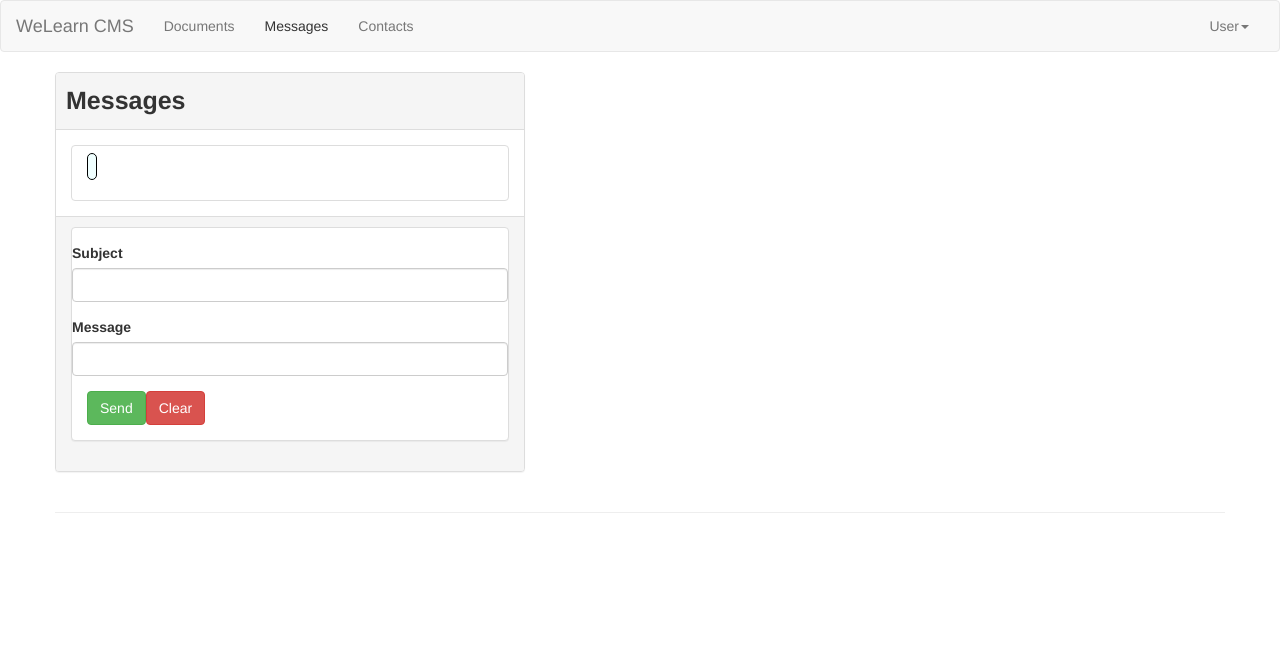
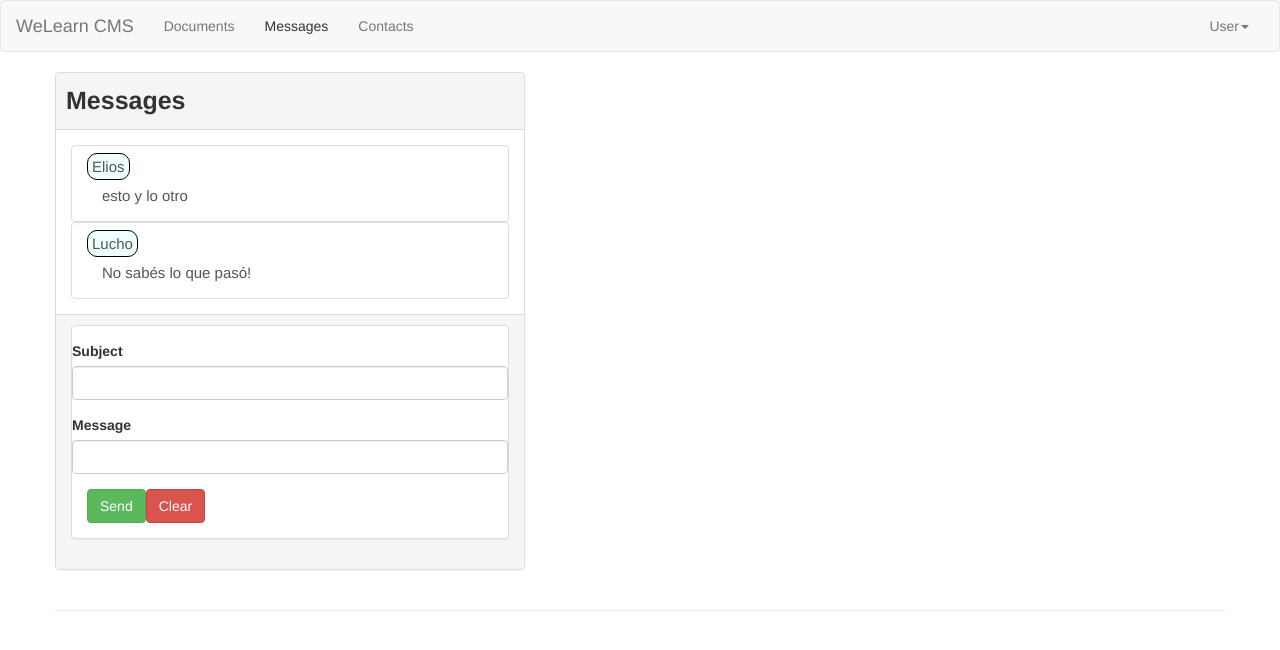
Before and after one commit to Monzon-Elias/cms, an Angular app: page / in a window 1280 px wide. Both pictures are taken after a click on the link "Messages". Shown: the top 650 px of the page. Built offline with nearby package versions, Linux system fonts and the light colour scheme.

Commit message:
Week 3 finished

```diff
--- a/src/app/messages/message-edit/message-edit.component.ts
+++ b/src/app/messages/message-edit/message-edit.component.ts
@@ -8,17 +8,29 @@ import { Message } from '../message.model';
   styleUrls: ['./message-edit.component.css']
 })
 export class MessageEditComponent implements OnInit {
+  currentSender = 'Jhon';
 
   @ViewChild('subject', {static: false}) subject: ElementRef;
   @ViewChild('message' , {static: false}) msgText: ElementRef;
   @Output() addMessageEvent = new EventEmitter<Message>();
+
   constructor() { }
 
   ngOnInit() {
   }
 
   onSendMessage() {
+    const subject = this.subject.nativeElement.value;
+    const msgText = this.msgText.nativeElement.value;
+    let newMessage = new Message('1', subject, msgText, this.currentSender);
+    console.log(newMessage);
+    this.addMessageEvent.emit(newMessage);
+  }
 
+  onClear() {
+    let newMessage = new Message('1', '', '', this.currentSender);
+
+    this.addMessageEvent.emit(newMessage);
   }
 
 }
--- a/src/app/messages/message-list/message-list.component.html
+++ b/src/app/messages/message-list/message-list.component.html
@@ -9,12 +9,12 @@
       <div class="panel-body">
         <div class="row">
           <div class="col-xs-12">
-            <cms-message-item></cms-message-item>
+            <cms-message-item *ngFor="let message of messages" [message]="message"></cms-message-item>
           </div>
         </div>
       </div>
       <div class="panel-footer">
-        <cms-message-edit></cms-message-edit>
+        <cms-message-edit (addMessageEvent)="onAddMessage($event)"></cms-message-edit>
       </div>
     </div>
   </div>
--- a/src/app/messages/message-list/message-list.component.ts
+++ b/src/app/messages/message-list/message-list.component.ts
@@ -1,4 +1,5 @@
 import { Component, OnInit } from '@angular/core';
+import { Message } from '../message.model';
 
 @Component({
   selector: 'cms-message-list',
@@ -7,9 +8,27 @@ import { Component, OnInit } from '@angular/core';
 })
 export class MessageListComponent implements OnInit {
 
+  messages: Message[] = [
+    new Message(
+      '1',
+      'Cosa seria',
+      'esto y lo otro',
+      'Elios'
+    ),
+    new Message(
+      '2',
+      'El tema aquel',
+      'No sabés lo que pasó!',
+      'Lucho'
+    )
+  ];
+
   constructor() { }
 
   ngOnInit() {
   }
 
+  onAddMessage(message: Message) {
+    this.messages.push(message);
+  }
 }
```
